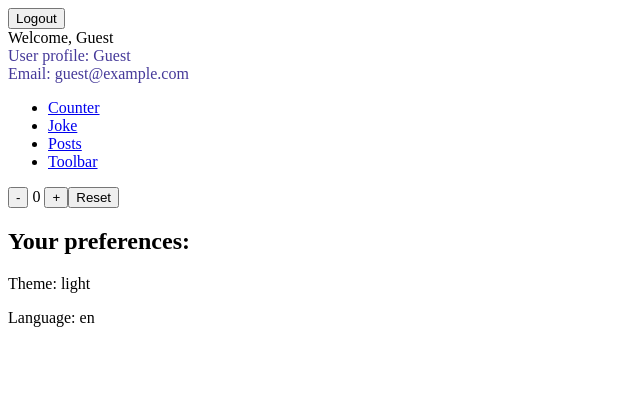
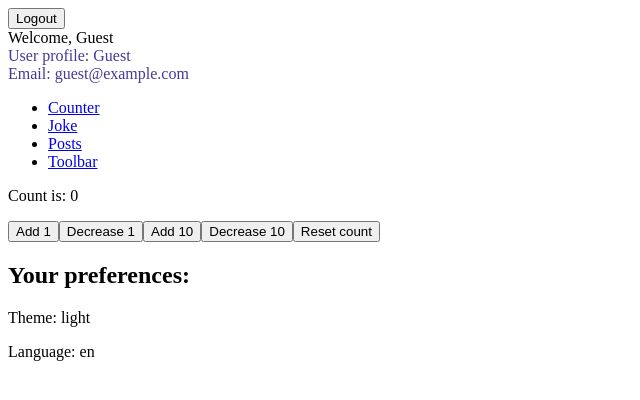
Before and after one commit to illiabutsenko/Node-React, a React app: page /counter in a window 1280 px wide. Shown: the top 400 px of the page, without its empty margins (0-640 px from the left). Built offline with nearby package versions, Linux system fonts and the light colour scheme; the HTML template or start-up script is replaced by a standard one.

Commit message:
React. Redux reducer

```diff
--- a/package.json
+++ b/package.json
@@ -14,10 +14,13 @@
   "author": "Illia Butsenko",
   "license": "ISC",
   "dependencies": {
+    "@reduxjs/toolkit": "^2.0.1",
     "lodash-es": "^4.17.21",
     "react": "^18.2.0",
     "react-dom": "^18.2.0",
-    "react-router-dom": "^6.21.2"
+    "react-redux": "^9.1.0",
+    "react-router-dom": "^6.21.2",
+    "redux": "^5.0.1"
   },
   "devDependencies": {
     "@babel/cli": "^7.23.4",
--- /dev/null
+++ b/src/components/CounterRedux.jsx
@@ -0,0 +1,57 @@
+import { useDispatch, useSelector } from "react-redux";
+
+const INCREMENT = "INCREMENT";
+const DECREMENT = "DECREMENT";
+const ADDSOME = "ADDSOME";
+const SUBSOME = "SUBSOME";
+const RESET = "RESET";
+
+const addOne = () => ({ type: INCREMENT });
+const subOne = () => ({ type: DECREMENT });
+const addSome = (value) => ({ type: ADDSOME, payload: value });
+const subSome = (value) => ({ type: SUBSOME, payload: value });
+const reset = () => ({ type: RESET });
+
+const CountReducer = (state = { counter: 0 }, action) => {
+  switch (action.type) {
+    case INCREMENT:
+      return { counter: state.counter + 1 };
+    case DECREMENT:
+      return { counter: state.counter - 1 };
+    case ADDSOME:
+      return { counter: state.counter + action.payload };
+    case SUBSOME:
+      return { counter: state.counter - action.payload };
+    case RESET:
+      return { counter: 0 };
+    default:
+      return state;
+  }
+};
+
+function CounterRedux() {
+  const dispatch = useDispatch();
+  const counter = useSelector((state) => state.counter);
+
+  return (
+    <div>
+      <p>Count is: {counter}</p>
+      <button type="button" onClick={() => dispatch(addOne())}>
+        Add 1
+      </button>
+      <button type="button" onClick={() => dispatch(subOne())}>
+        Decrease 1
+      </button>
+      <button type="button" onClick={() => dispatch(addSome(10))}>
+        Add 10
+      </button>
+      <button type="button" onClick={() => dispatch(subSome(10))}>
+        Decrease 10
+      </button>
+      <button type="button" onClick={() => dispatch(reset())}>
+        Reset count
+      </button>
+    </div>
+  );
+}
+export { CountReducer, CounterRedux };
--- a/src/index.jsx
+++ b/src/index.jsx
@@ -1,6 +1,7 @@
 import ReactDOM from "react-dom/client";
 import { useState } from "react";
 import { BrowserRouter, Route, Link, Routes } from "react-router-dom";
+import { Provider } from "react-redux";
 import Counter from "./components/Counter";
 import Joke from "./components/Joke";
 import Posts from "./components/Posts";
@@ -9,6 +10,8 @@ import UserContext from "./context/user";
 import Footer from "./components/Footer";
 import UserProfile from "./components/UserProfile";
 import WelcomeComponent from "./components/WelcomeComponent";
+import store from "./store";
+import { CounterRedux } from "./components/CounterRedux";
 
 function App() {
   const [user, setUser] = useState({
@@ -22,6 +25,7 @@ function App() {
   });
   return (
     <div>
+      <Provider store={store}>
         <UserContext.Provider value={user}>
           <WelcomeComponent user={user} />
           <UserProfile user={user} />
@@ -43,7 +47,7 @@ function App() {
               </ul>
             </nav>
             <Routes>
-            <Route path="/counter" element={<Counter />} />
+              <Route path="/counter" element={<CounterRedux />} />
               <Route path="/joke" element={<Joke />} />
               <Route path="/posts" element={<Posts />} />
               <Route path="/toolbar" element={<Toolbar />} />
@@ -51,6 +55,7 @@ function App() {
           </BrowserRouter>
           <Footer />
         </UserContext.Provider>
+      </Provider>
     </div>
   );
 }
--- /dev/null
+++ b/src/store.js
@@ -0,0 +1,8 @@
+import { configureStore } from "@reduxjs/toolkit";
+import { CountReducer } from "./components/CounterRedux";
+
+const store = configureStore({
+  reducer: CountReducer,
+});
+
+export default store;
```
Also changed, not shown: 1 other file (tests, documents, lock files or other folders). Lines whose indentation alone changed are shown as unchanged.
